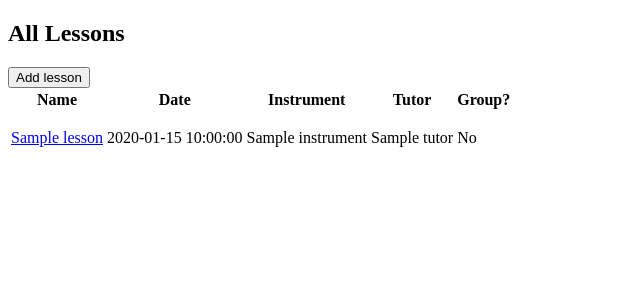
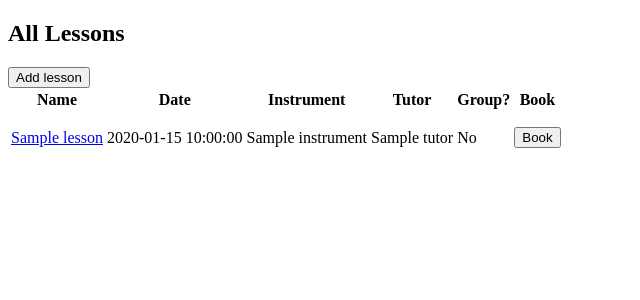
Before and after one commit to heathercking/CodeClan_Project1__Planaband, a Flask app: page /lessons in a window 1280 px wide. Shown: the part 152-452 px from the top of the page, without its empty margins (0-640 px from the left). Run offline with Flask 2, Linux system fonts and the light colour scheme; a database or web service that is not in the repository returns one stand-in record (values such as "Sample title"); some libraries are stand-ins or nearby versions.

Commit message:
adds book buttons against each lesson

```diff
--- a/templates/lessons/index.html
+++ b/templates/lessons/index.html
@@ -14,6 +14,7 @@
         <th>Instrument</th>
         <th>Tutor</th>
         <th>Group?</th>
+        <th>Book</th>
     </tr>
 
     {% for lesson in all_lessons %}
@@ -27,6 +28,11 @@
             {% else %} <p>No</p>
             {% endif %}
             </td>
+            <td>
+                <form action="/attendances/new">
+                    <button>Book</button>
+                </form>
+            </td>
         </tr>
     {% endfor %}
 
```
